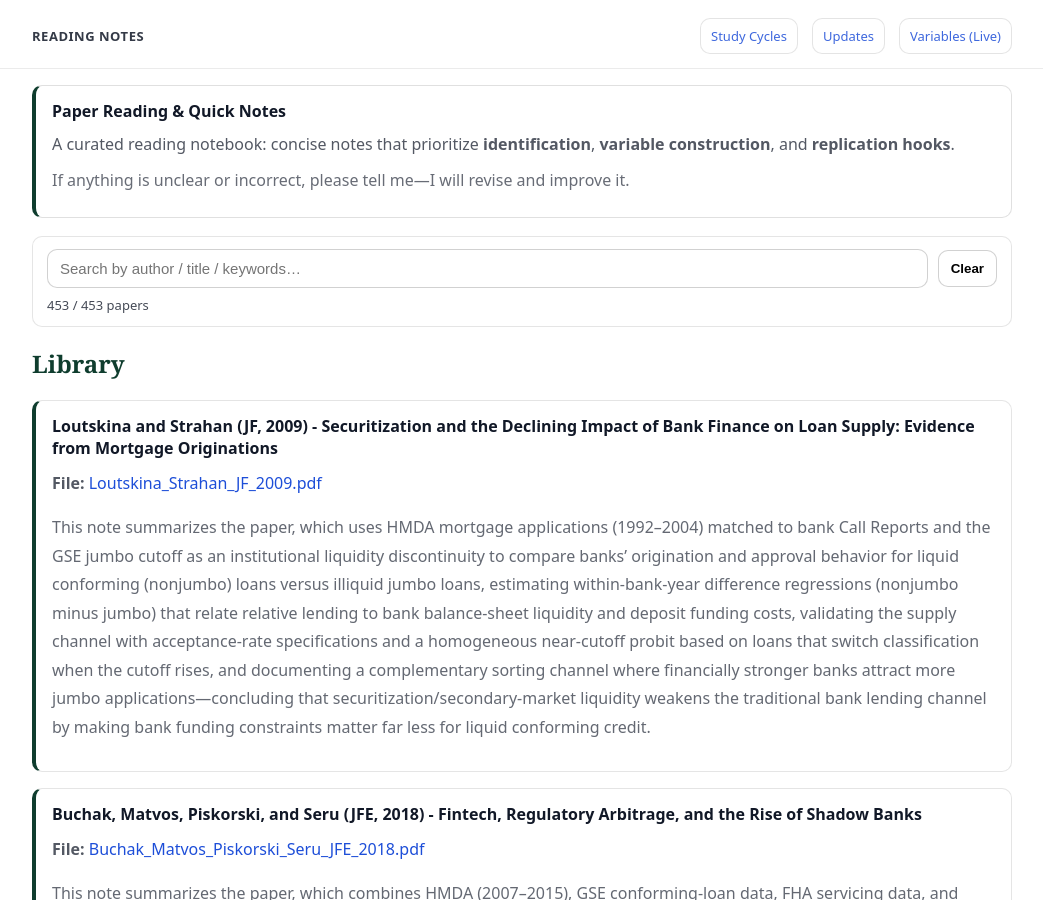
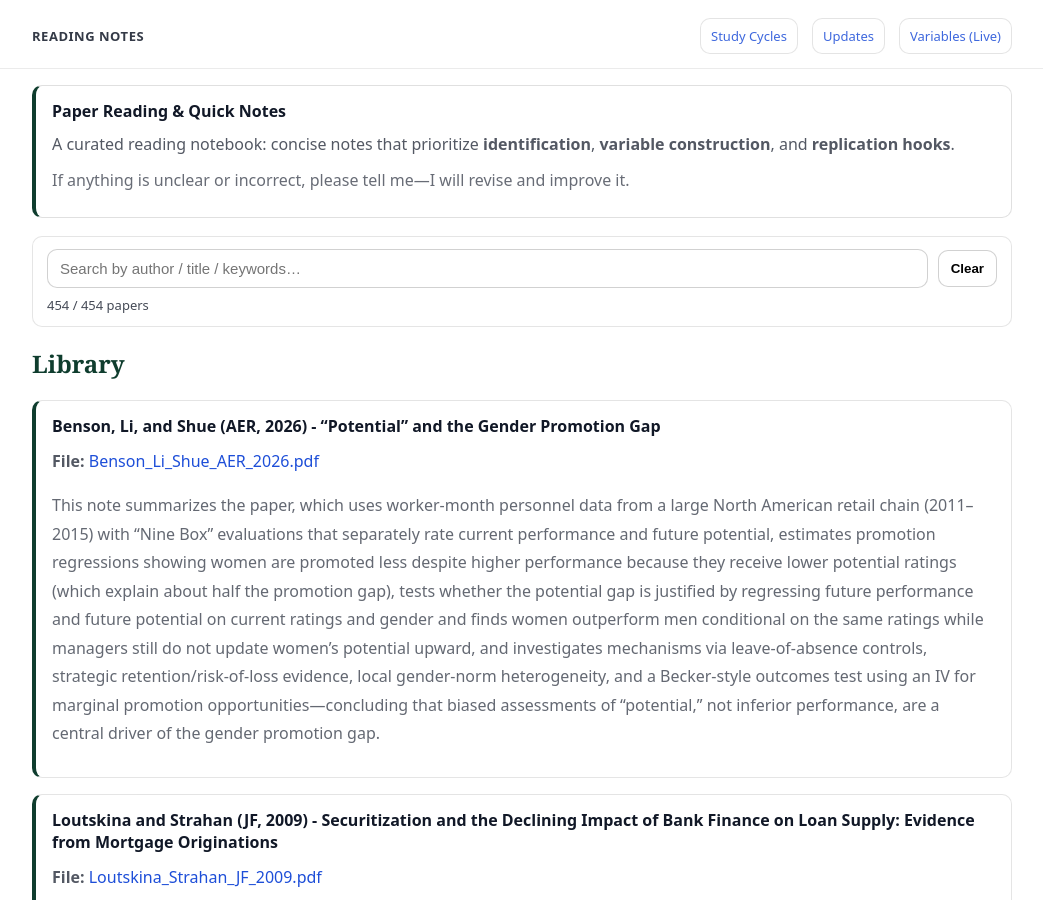
Before and after one commit to yaxinzn/study-archive, a Jekyll site: the page built from reading/index.md, in a window 1280 px wide and 900 px high. Shown: the whole window, without its empty margins (118-1161 px from the left). Built offline with Jekyll 4.4.1, drawn with Linux system fonts in a browser that asks for light colours.

Commit message:
Reading: add/update Benson_Li_Shue_AER_2026.pdf

```diff
--- a/_data/reading.yml
+++ b/_data/reading.yml
@@ -1,3 +1,7 @@
+- title: "Benson, Li, and Shue (AER, 2026) - “Potential” and the Gender Promotion Gap"
+  file: "Benson_Li_Shue_AER_2026.pdf"
+  desc: "This note summarizes the paper, which uses worker-month personnel data from a large North American retail chain (2011–2015) with “Nine Box” evaluations that separately rate current performance and future potential, estimates promotion regressions showing women are promoted less despite higher performance because they receive lower potential ratings (which explain about half the promotion gap), tests whether the potential gap is justified by regressing future performance and future potential on current ratings and gender and finds women outperform men conditional on the same ratings while managers still do not update women’s potential upward, and investigates mechanisms via leave-of-absence controls, strategic retention/risk-of-loss evidence, local gender-norm heterogeneity, and a Becker-style outcomes test using an IV for marginal promotion opportunities—concluding that biased assessments of “potential,” not inferior performance, are a central driver of the gender promotion gap."
+
 - title: "Loutskina and Strahan (JF, 2009) - Securitization and the Declining Impact of Bank Finance on Loan Supply: Evidence from Mortgage Originations"
   file: "Loutskina_Strahan_JF_2009.pdf"
   desc: "This note summarizes the paper, which uses HMDA mortgage applications (1992–2004) matched to bank Call Reports and the GSE jumbo cutoff as an institutional liquidity discontinuity to compare banks’ origination and approval behavior for liquid conforming (nonjumbo) loans versus illiquid jumbo loans, estimating within-bank-year difference regressions (nonjumbo minus jumbo) that relate relative lending to bank balance-sheet liquidity and deposit funding costs, validating the supply channel with acceptance-rate specifications and a homogeneous near-cutoff probit based on loans that switch classification when the cutoff rises, and documenting a complementary sorting channel where financially stronger banks attract more jumbo applications—concluding that securitization/secondary-market liquidity weakens the traditional bank lending channel by making bank funding constraints matter far less for liquid conforming credit."
```
Also changed, not shown: 1 other file.
